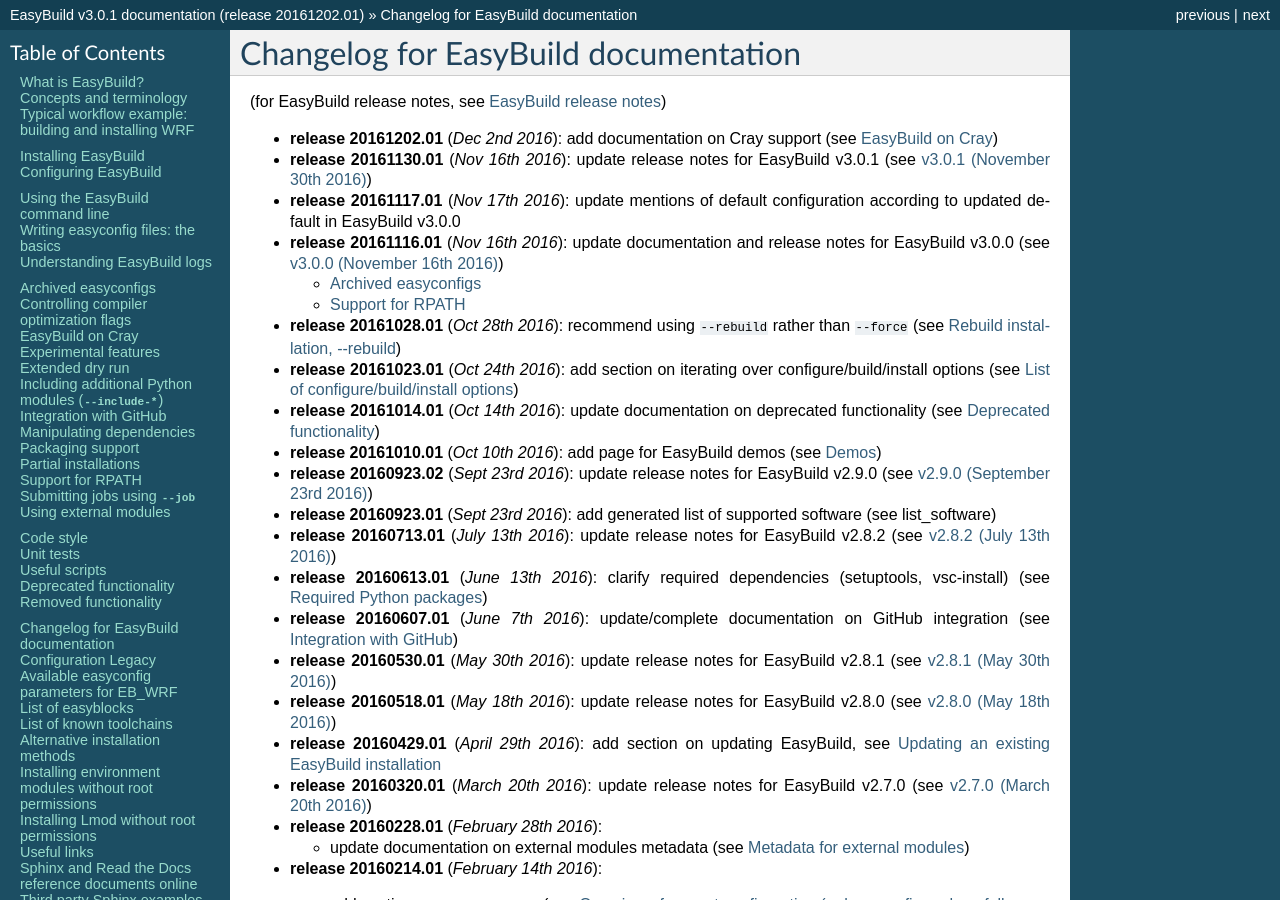
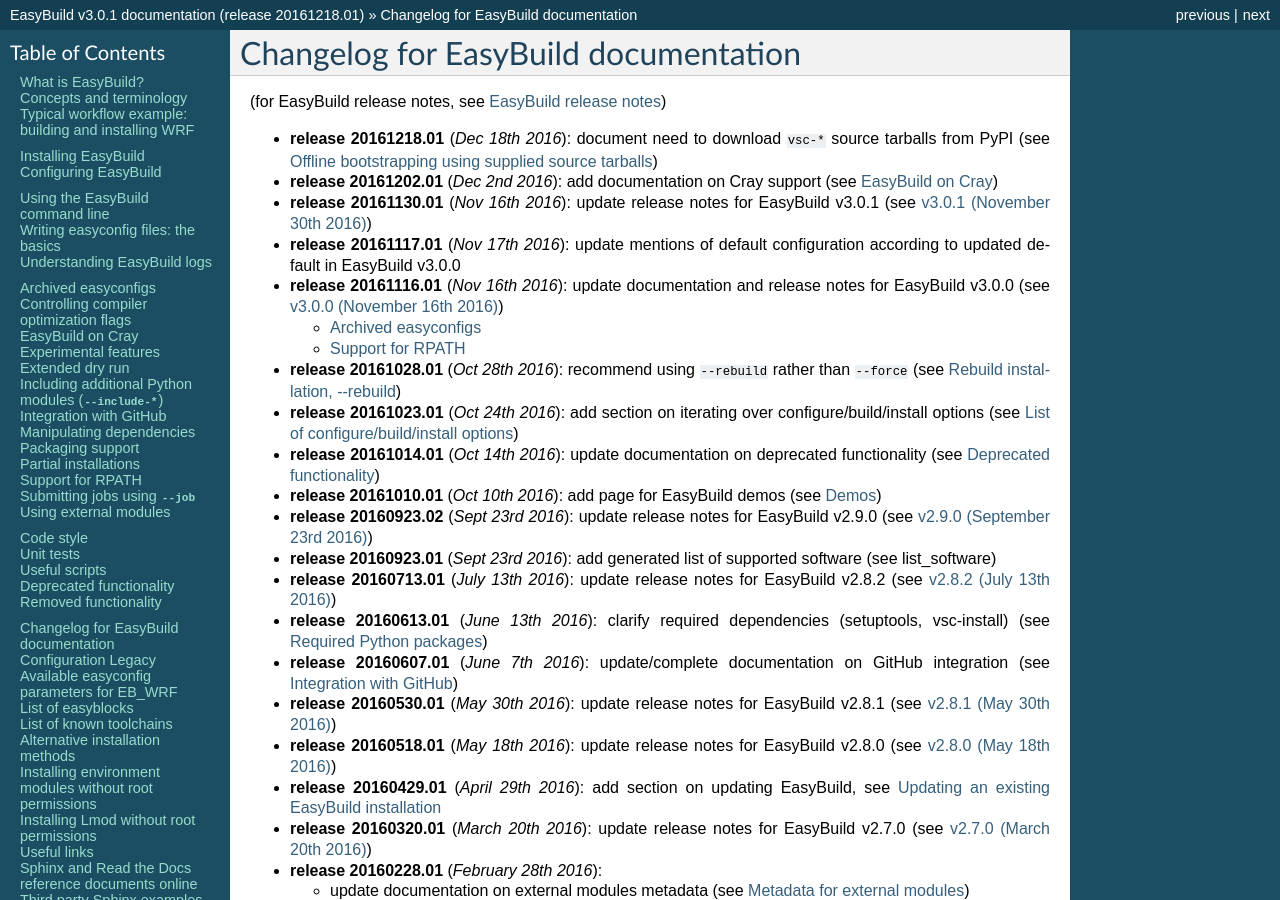
Before and after one commit to easybuilders/easybuild, a Sphinx documentation site: the page built from docs/Changelog.rst, in a window 1280 px wide and 900 px high. Built offline with Sphinx 7.4.7, drawn with Linux system fonts in a browser that asks for light colours; some of the changed text lies outside the part shown.

Commit message:
update docs release & changelog

```diff
--- a/docs/Changelog.rst
+++ b/docs/Changelog.rst
@@ -5,6 +5,7 @@
 
 (for EasyBuild release notes, see :ref:`release_notes`)
 
+* **release 20161218.01** (`Dec 18th 2016`): document need to download ``vsc-*`` source tarballs from PyPI (see :ref:`bootstrap_offline`)
 * **release 20161202.01** (`Dec 2nd 2016`): add documentation on Cray support (see :ref:`cray_support`)
 * **release 20161130.01** (`Nov 16th 2016`): update release notes for EasyBuild v3.0.1 (see :ref:`release_notes_eb301`)
 * **release 20161117.01** (`Nov 17th 2016`): update mentions of default configuration according to updated default in EasyBuild v3.0.0
--- a/docs/Installation.rst
+++ b/docs/Installation.rst
@@ -286,8 +286,10 @@
 
   ...
 
-Bootstrapping using supplied source tarballs
-~~~~~~~~~~~~~~~~~~~~~~~~~~~~~~~~~~~~~~~~~~~~
+.. _bootstrap_offline:
+
+Offline bootstrapping using supplied source tarballs
+~~~~~~~~~~~~~~~~~~~~~~~~~~~~~~~~~~~~~~~~~~~~~~~~~~~~
 
 By default, the bootstrap script will download the most recent (stable) EasyBuild version from PyPI, the Python Package
 Index (https://pypi.python.org/pypi).
--- a/docs/conf.py
+++ b/docs/conf.py
@@ -43,7 +43,7 @@
 # The short X.Y version.
 version = '3.0.1'  # this is meant to reference the version of EasyBuild
 # The full version, including alpha/beta/rc tags.
-release = '20161202.01'  # this is meant to reference the version of the documentation itself
+release = '20161218.01'  # this is meant to reference the version of the documentation itself
 
 # There are two options for replacing |today|: either, you set today to some
 # non-false value, then it is used:
```
